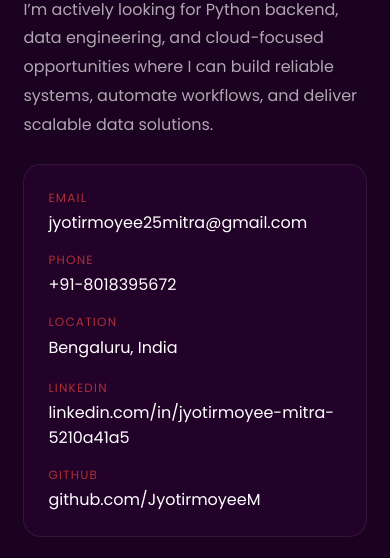
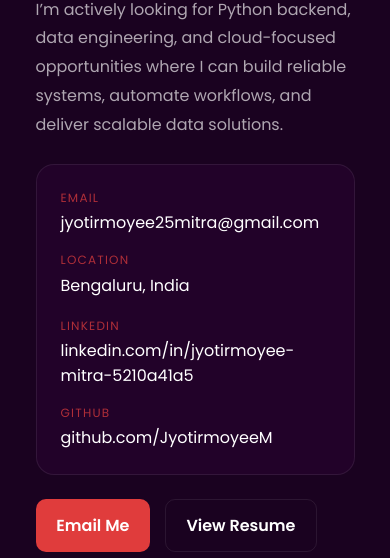
Before and after one commit to JyotirmoyeeM/Portfolio, a plain HTML site: page PORTFOLIO/contact.html in a window 390 px wide. Shown: the part 279-837 px from the top of the page. Drawn offline with Linux system fonts and the light colour scheme.

Commit message:
Align page layouts and remove phone contact

```diff
--- a/PORTFOLIO/contact.html
+++ b/PORTFOLIO/contact.html
@@ -93,7 +93,9 @@
             align-items: center;
             justify-content: space-between;
             gap: 3rem;
-            padding: 6rem 8% 5rem;
+            width: min(1200px, calc(100% - 32px));
+            margin: 0 auto;
+            padding: 5rem 5%;
         }
 
         .contact-info {
@@ -204,7 +206,7 @@
         @media (max-width: 768px) {
             nav { padding: 0 6%; }
             nav ul { gap: 1rem; }
-            .contact-wrap { flex-direction: column; padding: 4rem 6% 4rem; }
+            .contact-wrap { flex-direction: column; padding: 4rem 5%; }
             .contact-visual { width: min(300px, 80vw); }
         }
 
@@ -242,10 +244,6 @@
                         <a href="mailto:jyotirmoyee25mitra@gmail.com">jyotirmoyee25mitra@gmail.com</a>
                     </div>
                     <div class="contact-item">
-                        <span>Phone</span>
-                        <a href="tel:+918018395672">+91-8018395672</a>
-                    </div>
-                    <div class="contact-item">
                         <span>Location</span>
                         <p>Bengaluru, India</p>
                     </div>
```
Also changed, not shown: PORTFOLIO/about.html (+4 -2 lines), PORTFOLIO/index.html (+4 -2 lines).
